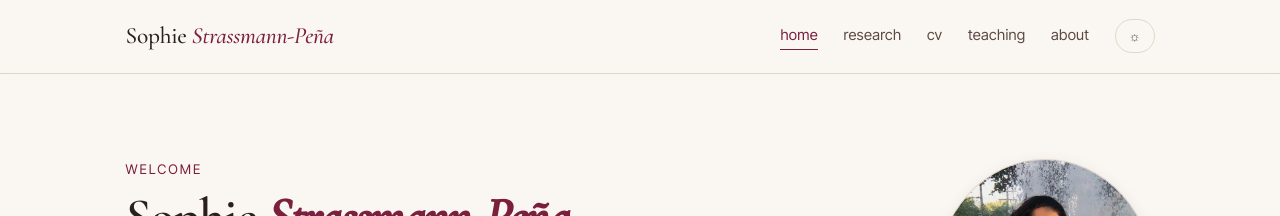
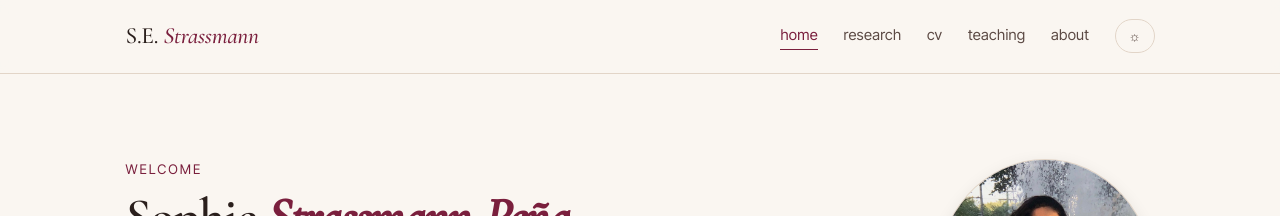
Before and after one commit to sophiestrazie/sophiestrazie.github.io, a Jekyll site: the page built from index.md, in a window 1280 px wide. Shown: the top 216 px of the page. Built offline with Jekyll 4.4.1, drawn with Linux system fonts in a browser that asks for light colours.

Commit message:
Header change

```diff
--- a/_includes/header.html
+++ b/_includes/header.html
@@ -1,7 +1,7 @@
 <header class="site-header">
   <div class="site-header__inner">
     <a class="site-header__brand" href="{{ '/' | relative_url }}">
-      Sophie <span class="site-header__brand-mark">Strassmann-Peña</span>
+      S.E. <span class="site-header__brand-mark">Strassmann</span>
     </a>
 
     <nav class="site-header__nav" aria-label="Primary">
--- a/index.md
+++ b/index.md
@@ -1,6 +1,6 @@
 ---
 layout: home
-title: "S.E. Strassmann "
+title: "S.E. Strassmann"
 description: "Interdisciplinary researcher in human capital economics and computational social science."
 permalink: /
 ---
```
